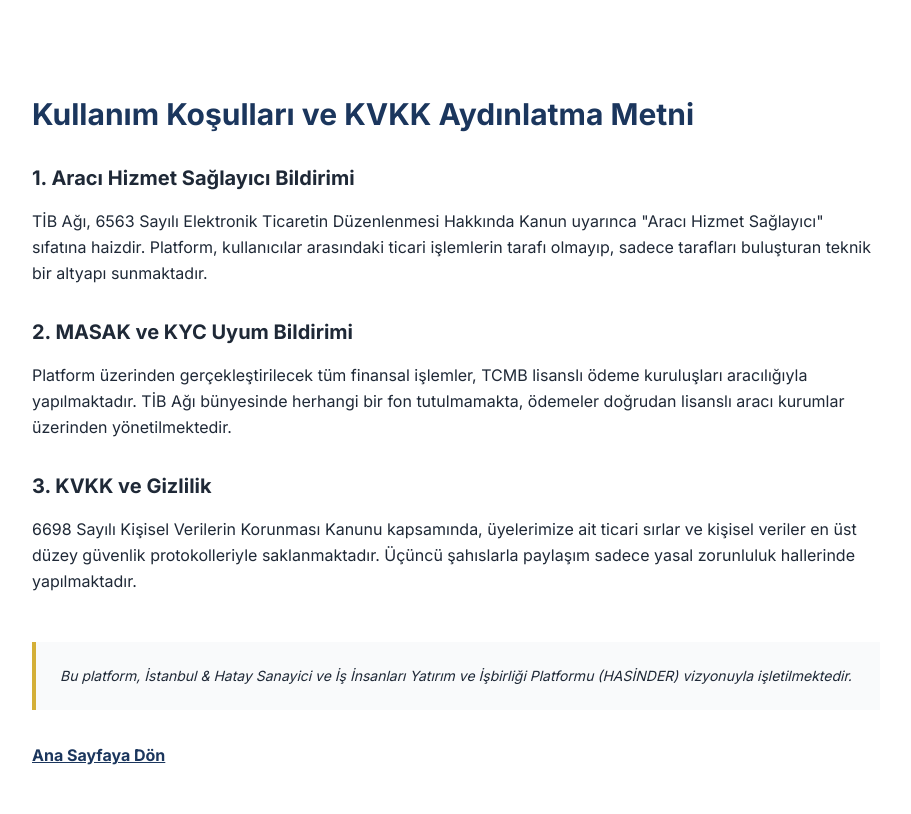
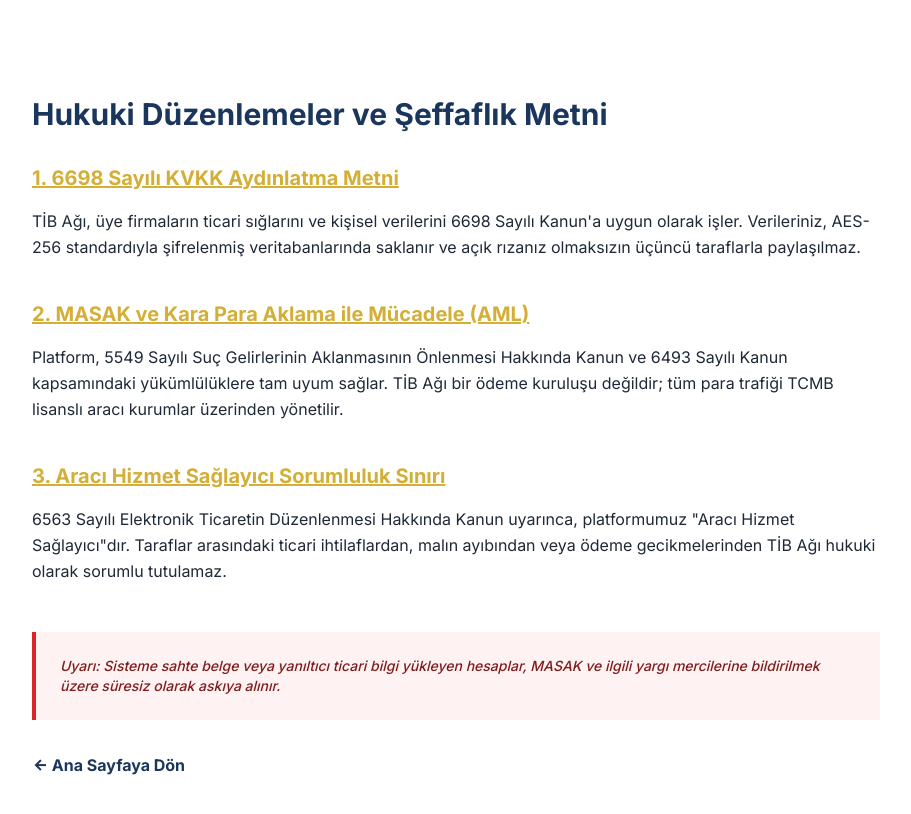
Before and after one commit to hakkurgithub/hasinder-mega, a Next.js app: page /yasal in a window 1280 px wide. Shown: the top 814 px of the page, without its empty margins (184-1095 px from the left). Built offline with nearby package versions, Linux system fonts and the light colour scheme.

Commit message:
⚖️ KRİTİK GÜNCELLEME: KVKK, MASAK ve Aracı Hizmet Sağlayıcı Yasal Altyapısı Tamamlandı

```diff
--- a/app/yasal/page.tsx
+++ b/app/yasal/page.tsx
@@ -3,28 +3,32 @@
 export default function LegalPage() {
   return (
     <div className="min-h-screen bg-white pt-24 pb-16 px-6 max-w-4xl mx-auto text-gray-800 leading-relaxed">
-      <h1 className="text-3xl font-bold text-[#1B365D] mb-8">Kullanım Koşulları ve KVKK Aydınlatma Metni</h1>
+      <h1 className="text-3xl font-bold text-[#1B365D] mb-8">Hukuki Düzenlemeler ve Şeffaflık Metni</h1>
 
-      <section className="mb-8">
-        <h2 className="text-xl font-bold mb-4">1. Aracı Hizmet Sağlayıcı Bildirimi</h2>
-        <p>TİB Ağı, 6563 Sayılı Elektronik Ticaretin Düzenlenmesi Hakkında Kanun uyarınca "Aracı Hizmet Sağlayıcı" sıfatına haizdir. Platform, kullanıcılar arasındaki ticari işlemlerin tarafı olmayıp, sadece tarafları buluşturan teknik bir altyapı sunmaktadır.</p>
-      </section>
+      <div className="space-y-10">
+        <section>
+          <h2 className="text-xl font-bold text-[#D4AF37] mb-4 underline">1. 6698 Sayılı KVKK Aydınlatma Metni</h2>
+          <p>TİB Ağı, üye firmaların ticari sığlarını ve kişisel verilerini 6698 Sayılı Kanun'a uygun olarak işler. Verileriniz, AES-256 standardıyla şifrelenmiş veritabanlarında saklanır ve açık rızanız olmaksızın üçüncü taraflarla paylaşılmaz.</p>
+        </section>
 
-      <section className="mb-8">
-        <h2 className="text-xl font-bold mb-4">2. MASAK ve KYC Uyum Bildirimi</h2>
-        <p>Platform üzerinden gerçekleştirilecek tüm finansal işlemler, TCMB lisanslı ödeme kuruluşları aracılığıyla yapılmaktadır. TİB Ağı bünyesinde herhangi bir fon tutulmamakta, ödemeler doğrudan lisanslı aracı kurumlar üzerinden yönetilmektedir.</p>
-      </section>
+        <section>
+          <h2 className="text-xl font-bold text-[#D4AF37] mb-4 underline">2. MASAK ve Kara Para Aklama ile Mücadele (AML)</h2>
+          <p>Platform, 5549 Sayılı Suç Gelirlerinin Aklanmasının Önlenmesi Hakkında Kanun ve 6493 Sayılı Kanun kapsamındaki yükümlülüklere tam uyum sağlar. TİB Ağı bir ödeme kuruluşu değildir; tüm para trafiği TCMB lisanslı aracı kurumlar üzerinden yönetilir.</p>
+        </section>
 
-      <section className="mb-8">
-        <h2 className="text-xl font-bold mb-4">3. KVKK ve Gizlilik</h2>
-        <p>6698 Sayılı Kişisel Verilerin Korunması Kanunu kapsamında, üyelerimize ait ticari sırlar ve kişisel veriler en üst düzey güvenlik protokolleriyle saklanmaktadır. Üçüncü şahıslarla paylaşım sadece yasal zorunluluk hallerinde yapılmaktadır.</p>
-      </section>
-
-      <div className="mt-12 p-6 bg-gray-50 border-l-4 border-[#D4AF37] text-sm italic">
-        Bu platform, İstanbul & Hatay Sanayici ve İş İnsanları Yatırım ve İşbirliği Platformu (HASİNDER) vizyonuyla işletilmektedir.
+        <section>
+          <h2 className="text-xl font-bold text-[#D4AF37] mb-4 underline">3. Aracı Hizmet Sağlayıcı Sorumluluk Sınırı</h2>
+          <p>6563 Sayılı Elektronik Ticaretin Düzenlenmesi Hakkında Kanun uyarınca, platformumuz "Aracı Hizmet Sağlayıcı"dır. Taraflar arasındaki ticari ihtilaflardan, malın ayıbından veya ödeme gecikmelerinden TİB Ağı hukuki olarak sorumlu tutulamaz.</p>
+        </section>
       </div>
 
-      <Link href="/" className="mt-8 inline-block text-[#1B365D] font-bold underline">Ana Sayfaya Dön</Link>
+      <div className="mt-12 p-6 bg-red-50 border-l-4 border-red-600 text-sm italic text-red-900 font-medium">
+        Uyarı: Sisteme sahte belge veya yanıltıcı ticari bilgi yükleyen hesaplar, MASAK ve ilgili yargı mercilerine bildirilmek üzere süresiz olarak askıya alınır.
+      </div>
+
+      <Link href="/" className="mt-8 inline-block text-[#1B365D] font-bold hover:text-[#D4AF37] transition-colors">
+        <i className="ri-arrow-left-line"></i> Ana Sayfaya Dön
+      </Link>
     </div>
   );
 }
```
